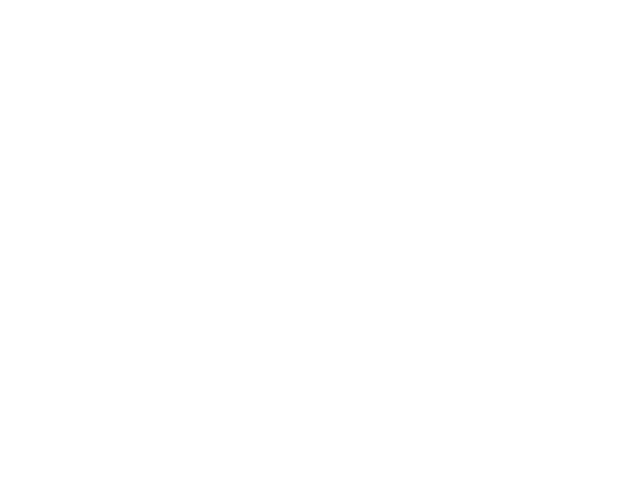
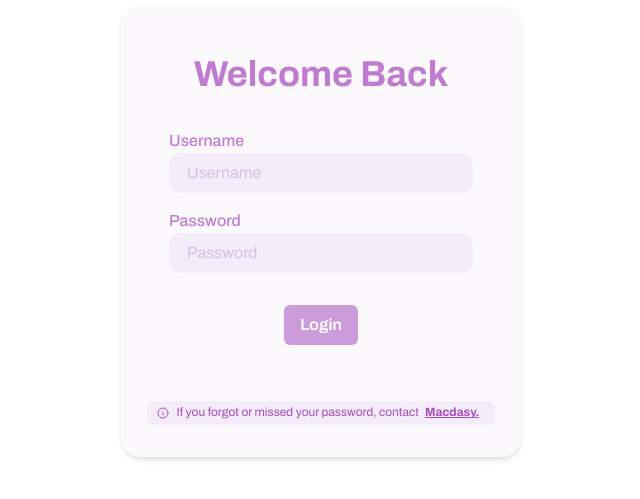
Before and after one commit to purushg16/unicorn-casita, a React (Vite) app: page /adminLogin in a window 1280 px wide. Before the commit this address had no page. Shown: the part 169-668 px from the top of the page, without its empty margins (319-959 px from the left). Built offline with nearby package versions, Linux system fonts and the light colour scheme.

Commit message:
admin login page created

```diff
--- /dev/null
+++ b/src/components/pages/admin/AdminLoginPage.tsx
@@ -0,0 +1,68 @@
+import { Box, Button, Flex, Icon, VStack } from "@chakra-ui/react";
+import LabelledInput from "../../Utilities/LabelledInput";
+import { useState } from "react";
+import { RHeading } from "../../Utilities/Typography";
+import { Link } from "react-router-dom";
+import { Info } from "lucide-react";
+
+const AdminLoginPage = () => {
+  const [username, setUsername] = useState<string>("");
+  const [password, setPassword] = useState<string>("");
+
+  return (
+    <Flex w="100%" h="100svh" align="center" justify="center">
+      <Box
+        w={{ base: "85%", md: 400 }}
+        px={12}
+        pos="relative"
+        bg="primary.50"
+        py={12}
+        pb={28}
+        borderRadius={20}
+        boxShadow="md"
+      >
+        <VStack mx="auto" w="100%" h="100%" justify="center" gap={8}>
+          <RHeading text="Welcome Back" color="primary.600" />
+          <VStack w="100%" gap={4}>
+            <LabelledInput
+              label="Username"
+              value={username}
+              onTextChange={setUsername}
+            />
+            <LabelledInput
+              label="Password"
+              value={password}
+              onTextChange={setPassword}
+              type="password"
+            />
+          </VStack>
+          <Button colorScheme="primary"> Login </Button>
+          <Button
+            size="xs"
+            variant="secondary"
+            leftIcon={<Icon as={Info} />}
+            fontWeight="normal"
+            pos="absolute"
+            bottom={8}
+            px={4}
+          >
+            If you forgot or missed your password, contact{" "}
+            <Link
+              target="_blank"
+              to="http://macdasy.com"
+              style={{
+                textDecoration: "underline",
+                fontWeight: "bold",
+                padding: "0% 2%",
+              }}
+            >
+              Macdasy.
+            </Link>
+          </Button>
+        </VStack>
+      </Box>
+    </Flex>
+  );
+};
+
+export default AdminLoginPage;
--- a/src/components/router/router.tsx
+++ b/src/components/router/router.tsx
@@ -10,6 +10,7 @@
 import AdminOrdersPage from "../pages/admin/AdminOrdersPage";
 import AdminReviewsPage from "../pages/admin/AdminReviewsPage";
 import AdminCategoriesPage from "../pages/admin/AdminCategoriesPage";
+import AdminLoginPage from "../pages/admin/AdminLoginPage";
 
 const router = createBrowserRouter([
   {
@@ -24,6 +25,7 @@
       { path: "/cart", element: <CartPage /> },
     ],
   },
+  { path: "/adminLogin", element: <AdminLoginPage /> },
   {
     path: "/admin",
     element: <AdminLayout />,
```
